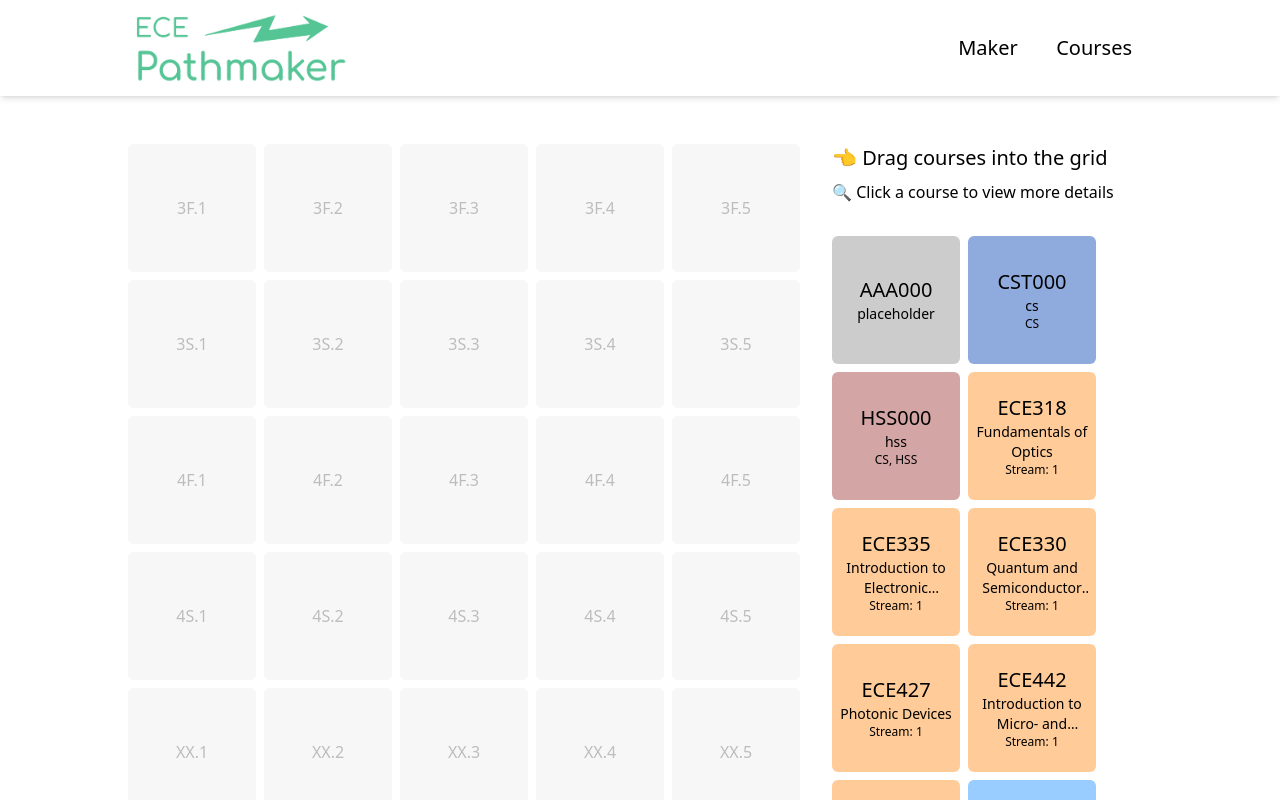
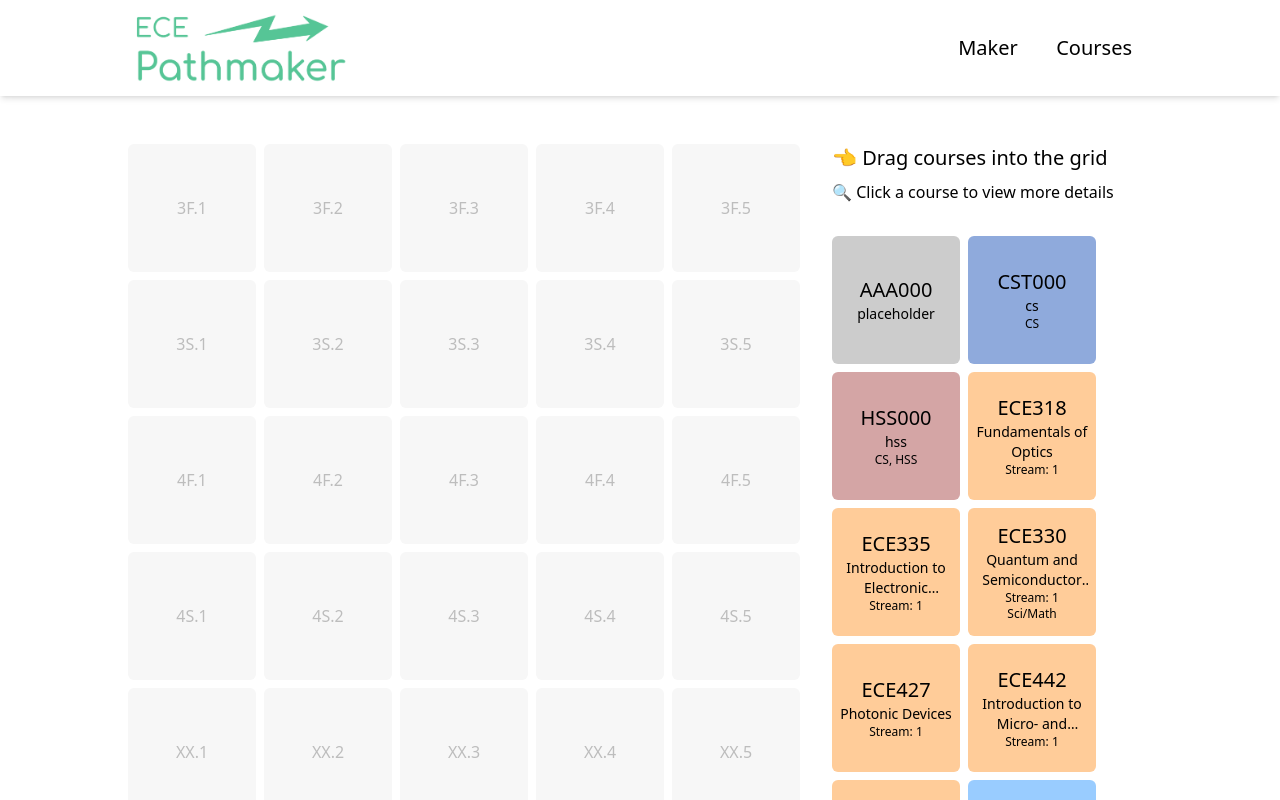
Before and after one commit to sunnwydays/ecepathmaker, a React (Vite) app: page / in a window 1280 px wide. Shown: the top 800 px of the page. Built offline with nearby package versions, Linux system fonts and the light colour scheme.

Commit message:
Add Sci/Math label to MakerCard

```diff
--- a/src/components/MakerCard.tsx
+++ b/src/components/MakerCard.tsx
@@ -15,6 +15,7 @@ const MakerCard:FC<DraggableCardProps> = (props) => {
         const labels = [];
         if (props.isCS) labels.push('CS');
         if (props.isHSS) labels.push('HSS');
+        if (props.isSciMath) labels.push('Sci/Math');
         if (props.isArtSci) labels.push('ArtSci');
         return labels.length ? labels.join(', ') : null;
     };
```
